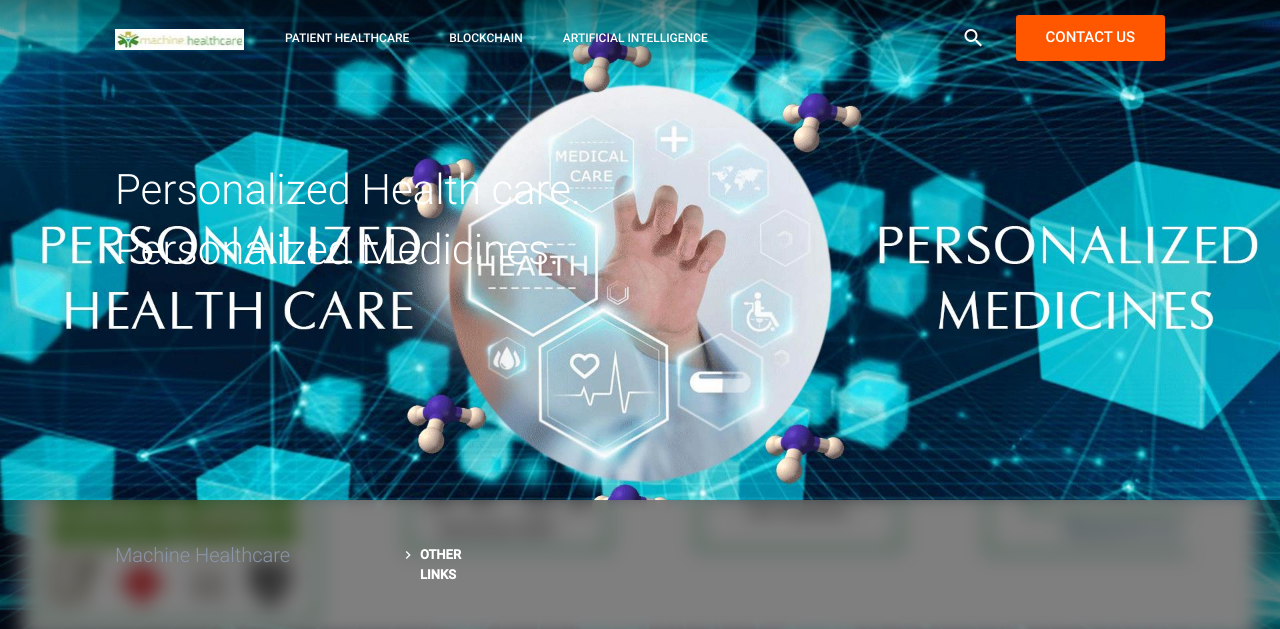
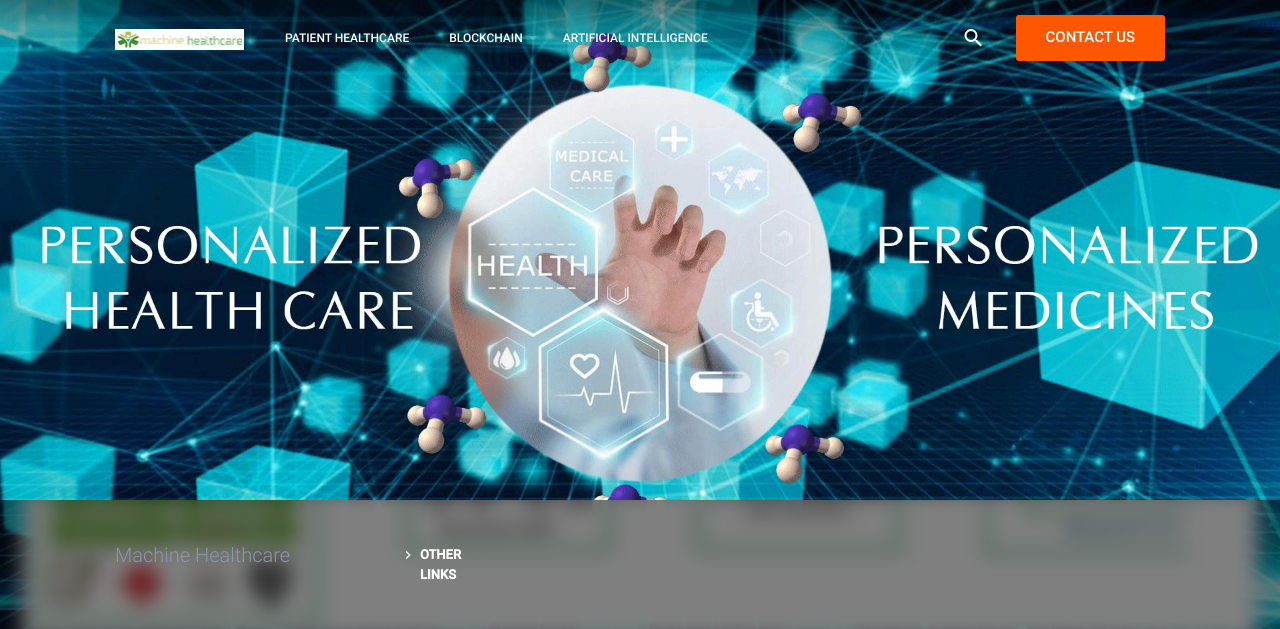
Before and after one commit to dozie9/abiola, a Django app: page / in a window 1280 px wide. Shown: the top 629 px of the page. Run offline with Django 3.2, Linux system fonts and the light colour scheme; some libraries are stand-ins or nearby versions.

Commit message:
Templates

```diff
--- a/templates/home/home.html
+++ b/templates/home/home.html
@@ -8,7 +8,6 @@
 
         <div class="container">
             <div class="b-left">
-                <h1>Personalized Health care. Personalized Medicines.</h1>
                 </div>
             </div>
         </div>
@@ -47,7 +46,7 @@
 
     </div>
     <div class="service-info">
-        <div class="container thin">
+        <div class="container thin" >
 			                <div class="text-block">
 					<p class="text-justify">There is a growing epidemic of chronic disease across the globe. Many chronic diseases are not only treatable or manageable, but with prior knowledge can even be preventable. We can do this by leveraging healthcare technology to make use of the ever expanding sea of healthcare data that exists worldwide.
 
```
